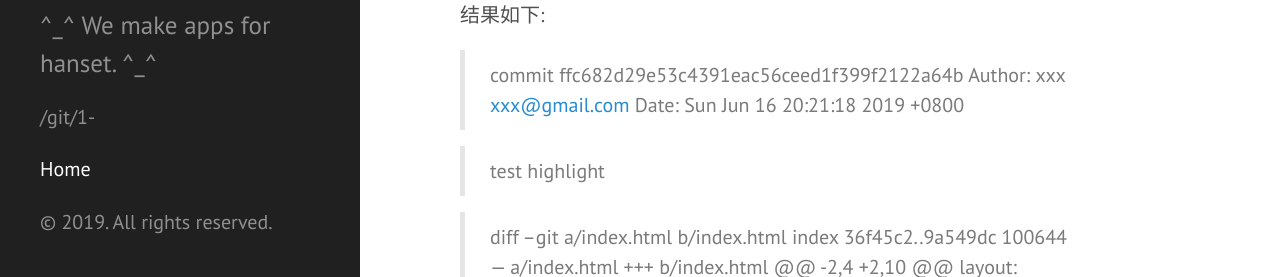
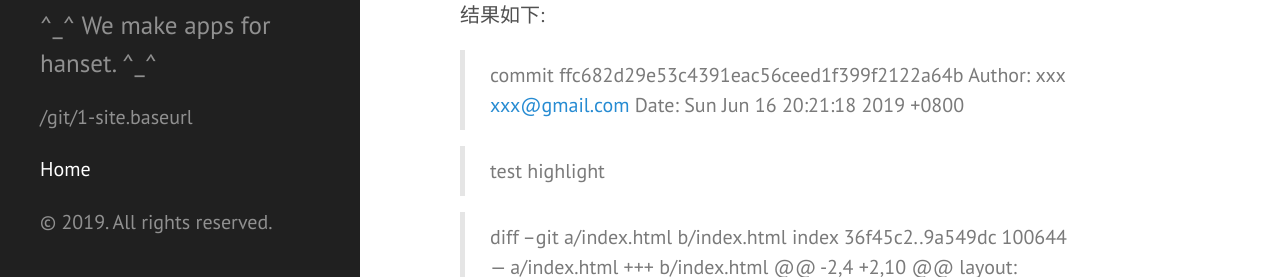
Before and after one commit to Amzaing/Amzaing.github.io, a Jekyll site: the page built from _posts/2019-06-16-git.md, in a window 1280 px wide and 900 px high, scrolled down 473 px. Shown: the part 623-900 px from the top of the window. Built offline with Jekyll 4.4.1, drawn with Linux system fonts in a browser that asks for light colours; Markdown is read by kramdown in place of the engine named in the settings.

Commit message:
Update sidebar.html

```diff
--- a/_includes/sidebar.html
+++ b/_includes/sidebar.html
@@ -3,7 +3,7 @@
     <div class="sidebar-about">
       <h1>{{ site.title }}</h1>
       <p class="lead">{{ site.description }}</p>
-      <p>{{page.url}}-{{site.baseurl}}</p>
+      <p>{{page.url}}-site.baseurl</p>
     </div>
 
     <nav class="sidebar-nav">
```
